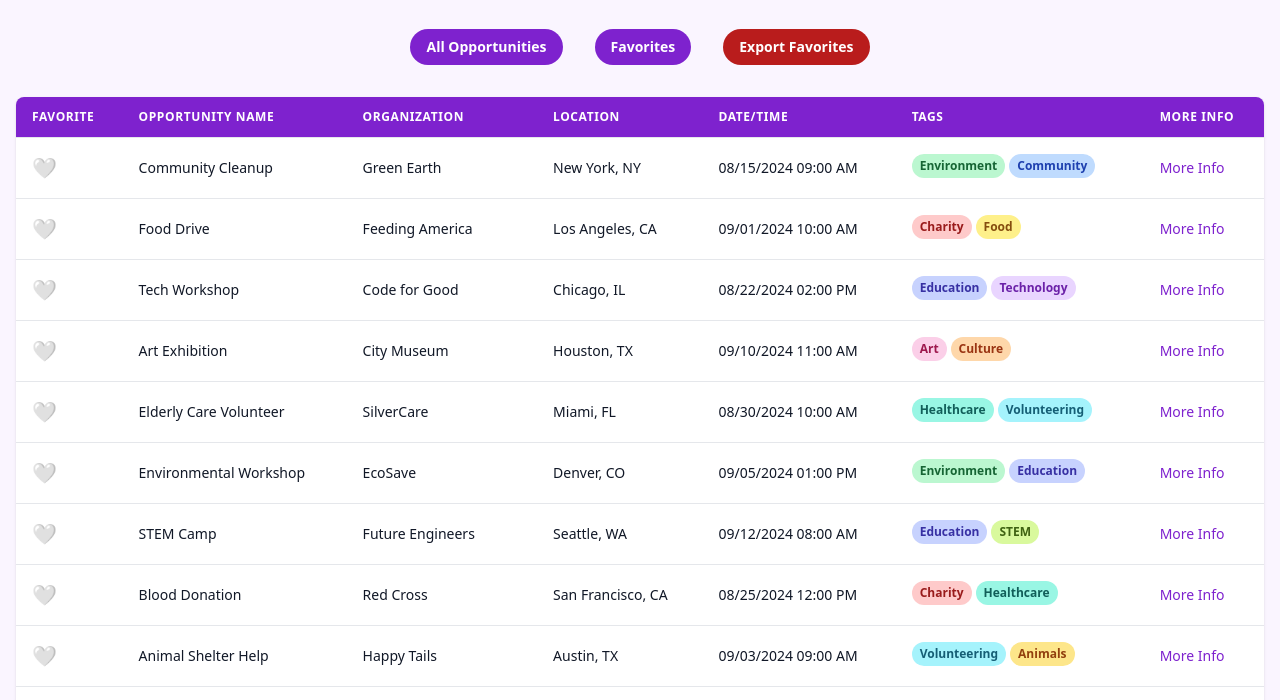
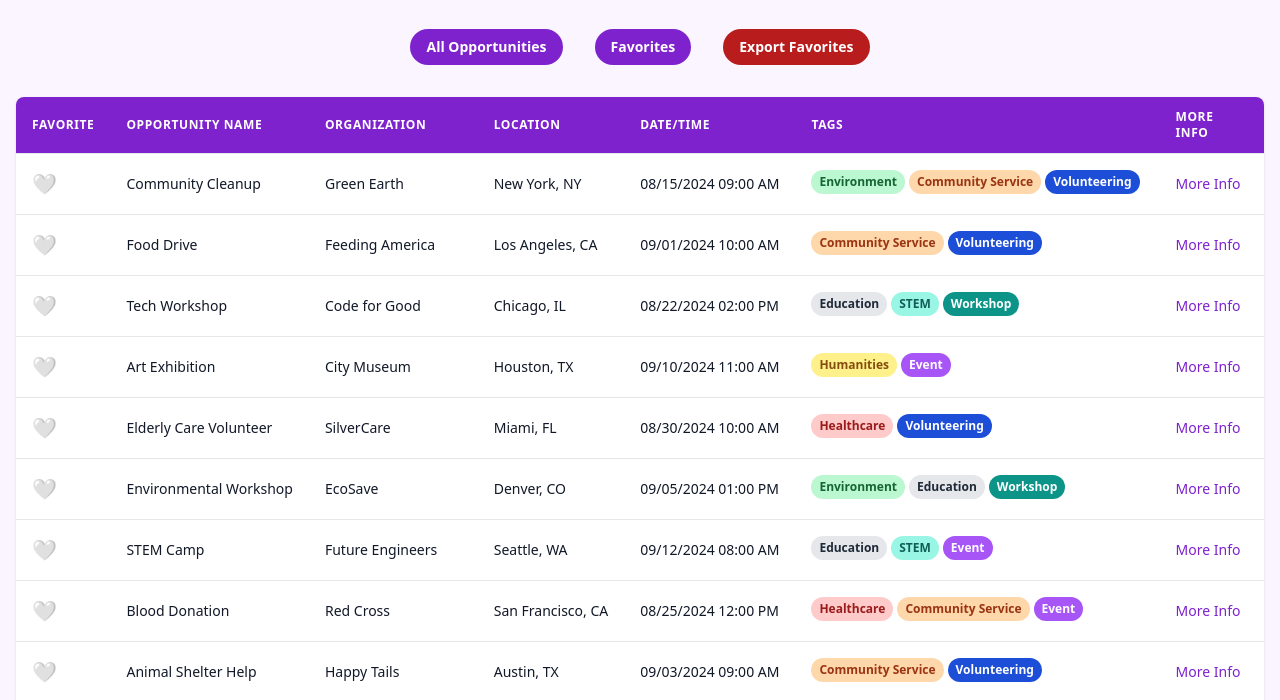
Before and after one commit to Joshveer/YoudemoniaTable, a website: page public/index.html in a window 1280 px wide. Shown: the part 99-799 px from the top of the page. Drawn offline with nearby package versions, Linux system fonts and the light colour scheme.

Commit message:
Tags updated

```diff
--- a/public/index.html
+++ b/public/index.html
@@ -29,26 +29,27 @@
             <div class="flex items-center space-x-4">
                 <div class="relative">
                     <button id="industryButton" class="bg-purple-700 text-white font-bold px-4 py-2 rounded-full text-sm">Select Industry</button>
-                    <div id="industryDropdown" class="absolute bg-white shadow-lg rounded mt-2 w-48 hidden">
-                        <label class="block px-4 py-2"><input type="checkbox" value="Technology" class="industryCheckbox mr-2">Technology</label>
-                        <label class="block px-4 py-2"><input type="checkbox" value="Healthcare" class="industryCheckbox mr-2">Healthcare</label>
-                        <label class="block px-4 py-2"><input type="checkbox" value="Education" class="industryCheckbox mr-2">Education</label>
-                        <label class="block px-4 py-2"><input type="checkbox" value="Environmental" class="industryCheckbox mr-2">Environmental</label>
-                        <label class="block px-4 py-2"><input type="checkbox" value="Non-profit" class="industryCheckbox mr-2">Non-profit</label>
-                        <label class="block px-4 py-2"><input type="checkbox" value="Arts" class="industryCheckbox mr-2">Arts</label>
-                        <label class="block px-4 py-2"><input type="checkbox" value="Social Services" class="industryCheckbox mr-2">Social Services</label>
+                    <div id="industryDropdown" class="absolute bg-white shadow-lg rounded mt-2 w-40 hidden">
+                        <label class="block px-3 py-2 text-xs font-bold"><input type="checkbox" value="Healthcare" class="industryCheckbox mr-2">Healthcare</label>
+                        <label class="block px-3 py-2 text-xs font-bold"><input type="checkbox" value="Activism" class="industryCheckbox mr-2">Activism</label>
+                        <label class="block px-3 py-2 text-xs font-bold"><input type="checkbox" value="Business" class="industryCheckbox mr-2">Business</label>
+                        <label class="block px-3 py-2 text-xs font-bold"><input type="checkbox" value="Humanities" class="industryCheckbox mr-2">Humanities</label>
+                        <label class="block px-3 py-2 text-xs font-bold"><input type="checkbox" value="Education" class="industryCheckbox mr-2">Education</label>
+                        <label class="block px-3 py-2 text-xs font-bold"><input type="checkbox" value="Environment" class="industryCheckbox mr-2">Environment</label>
+                        <label class="block px-3 py-2 text-xs font-bold"><input type="checkbox" value="Community Service" class="industryCheckbox mr-2">Community Service</label>
+                        <label class="block px-3 py-2 text-xs font-bold"><input type="checkbox" value="STEM" class="industryCheckbox mr-2">STEM</label>
                     </div>
                 </div>
 
                 <div class="relative">
                     <button id="ageGroupButton" class="bg-purple-700 text-white font-bold px-4 py-2 rounded-full text-sm">Select Age Group</button>
-                    <div id="ageGroupDropdown" class="absolute bg-white shadow-lg rounded mt-2 w-48 hidden">
-                        <label class="block px-4 py-2"><input type="checkbox" value="Elementary" class="ageGroupCheckbox mr-2">Elementary School</label>
-                        <label class="block px-4 py-2"><input type="checkbox" value="Middle School" class="ageGroupCheckbox mr-2">Middle School</label>
-                        <label class="block px-4 py-2"><input type="checkbox" value="High School" class="ageGroupCheckbox mr-2">High School</label>
-                        <label class="block px-4 py-2"><input type="checkbox" value="College" class="ageGroupCheckbox mr-2">College</label>
-                        <label class="block px-4 py-2"><input type="checkbox" value="18+" class="ageGroupCheckbox mr-2">18+ Only</label>
-                        <label class="block px-4 py-2"><input type="checkbox" value="All Ages" class="ageGroupCheckbox mr-2">All Ages</label>
+                    <div id="ageGroupDropdown" class="absolute bg-white shadow-lg rounded mt-2 w-40 hidden">
+                        <label class="block px-3 py-2 text-xs font-bold"><input type="checkbox" value="Elementary" class="ageGroupCheckbox mr-2">Elementary School</label>
+                        <label class="block px-3 py-2 text-xs font-bold"><input type="checkbox" value="Middle School" class="ageGroupCheckbox mr-2">Middle School</label>
+                        <label class="block px-3 py-2 text-xs font-bold"><input type="checkbox" value="High School" class="ageGroupCheckbox mr-2">High School</label>
+                        <label class="block px-3 py-2 text-xs font-bold"><input type="checkbox" value="College" class="ageGroupCheckbox mr-2">College</label>
+                        <label class="block px-3 py-2 text-xs font-bold"><input type="checkbox" value="18+" class="ageGroupCheckbox mr-2">18+ Only</label>
+                        <label class="block px-3 py-2 text-xs font-bold"><input type="checkbox" value="All Ages" class="ageGroupCheckbox mr-2">All Ages</label>
                     </div>
                 </div>
             </div>
@@ -101,20 +102,20 @@
 
     <script>
         const opportunities = [
-            { name: "Community Cleanup", organization: "Green Earth", location: "New York, NY", datetime: "08/15/2024 09:00 AM", tags: ["Environment", "Community"], ageGroup: "All Ages", industry: "Environmental Services", bio: "Join us for a community-wide cleanup effort to beautify our local parks and streets. This is a great opportunity to make a visible impact on our environment and connect with like-minded individuals who care about our community." },
-            { name: "Food Drive", organization: "Feeding America", location: "Los Angeles, CA", datetime: "09/01/2024 10:00 AM", tags: ["Charity", "Food"], ageGroup: "18+", industry: "Non-profit", bio: "Help us collect and distribute food to those in need. Your efforts will directly impact families struggling with food insecurity in our community." },
-            { name: "Tech Workshop", organization: "Code for Good", location: "Chicago, IL", datetime: "08/22/2024 02:00 PM", tags: ["Education", "Technology"], ageGroup: "High School", industry: "Technology", bio: "Learn coding basics and apply your skills to create solutions for local non-profits. No prior coding experience necessary!" },
-            { name: "Art Exhibition", organization: "City Museum", location: "Houston, TX", datetime: "09/10/2024 11:00 AM", tags: ["Art", "Culture"], ageGroup: "All Ages", industry: "Arts", bio: "Experience a diverse range of artworks from local and international artists. Guided tours available throughout the day." },
+            { name: "Community Cleanup", organization: "Green Earth", location: "New York, NY", datetime: "08/15/2024 09:00 AM", tags: ["Environment", "Community Service", "Volunteering"], ageGroup: "All Ages", industry: "Environment", bio: "Join us for a community-wide cleanup effort to beautify our local parks and streets. This is a great opportunity to make a visible impact on our environment and connect with like-minded individuals who care about our community." },
+            { name: "Food Drive", organization: "Feeding America", location: "Los Angeles, CA", datetime: "09/01/2024 10:00 AM", tags: ["Community Service", "Volunteering"], ageGroup: "18+", industry: "Community Service", bio: "Help us collect and distribute food to those in need. Your efforts will directly impact families struggling with food insecurity in our community." },
+            { name: "Tech Workshop", organization: "Code for Good", location: "Chicago, IL", datetime: "08/22/2024 02:00 PM", tags: ["Education", "STEM", "Workshop"], ageGroup: "High School", industry: "STEM", bio: "Learn coding basics and apply your skills to create solutions for local non-profits. No prior coding experience necessary!" },
+            { name: "Art Exhibition", organization: "City Museum", location: "Houston, TX", datetime: "09/10/2024 11:00 AM", tags: ["Humanities", "Event"], ageGroup: "All Ages", industry: "Humanities", bio: "Experience a diverse range of artworks from local and international artists. Guided tours available throughout the day." },
             { name: "Elderly Care Volunteer", organization: "SilverCare", location: "Miami, FL", datetime: "08/30/2024 10:00 AM", tags: ["Healthcare", "Volunteering"], ageGroup: "18+", industry: "Healthcare", bio: "Spend time with elderly residents, assisting with activities and providing companionship. Training provided for all volunteers." },
-            { name: "Environmental Workshop", organization: "EcoSave", location: "Denver, CO", datetime: "09/05/2024 01:00 PM", tags: ["Environment", "Education"], ageGroup: "College", industry: "Environmental", bio: "Learn about sustainable practices and how to reduce your carbon footprint. Hands-on activities and guest speakers included." },
-            { name: "STEM Camp", organization: "Future Engineers", location: "Seattle, WA", datetime: "09/12/2024 08:00 AM", tags: ["Education", "STEM"], ageGroup: "Middle School", industry: "Education", bio: "A week-long camp introducing middle schoolers to various STEM fields through fun, interactive projects and experiments." },
-            { name: "Blood Donation", organization: "Red Cross", location: "San Francisco, CA", datetime: "08/25/2024 12:00 PM", tags: ["Charity", "Healthcare"], ageGroup: "18+", industry: "Healthcare", bio: "Your blood donation can save up to three lives. Join us for this critical community service event." },
-            { name: "Animal Shelter Help", organization: "Happy Tails", location: "Austin, TX", datetime: "09/03/2024 09:00 AM", tags: ["Volunteering", "Animals"], ageGroup: "All Ages", industry: "Non-profit", bio: "Help care for rescued animals and assist with shelter operations. Training provided for all volunteers." },
-            { name: "Park Beautification", organization: "City of Phoenix", location: "Phoenix, AZ", datetime: "08/20/2024 07:00 AM", tags: ["Environment", "Community"], ageGroup: "All Ages", industry: "Environmental Services", bio: "Help plant trees, flowers, and maintain our city parks. A great way to give back to the community and enjoy the outdoors." },
-            { name: "Coding Bootcamp", organization: "TechStars", location: "Boston, MA", datetime: "08/28/2024 10:00 AM", tags: ["Education", "Technology"], ageGroup: "College", industry: "Technology", bio: "Intensive coding workshop covering web development fundamentals. Great for beginners and those looking to enhance their skills." },
-            { name: "Community Theater", organization: "Playhouse", location: "Portland, OR", datetime: "09/08/2024 06:00 PM", tags: ["Art", "Culture"], ageGroup: "All Ages", industry: "Arts", bio: "Join our community theater production. Roles available for actors, set designers, and backstage crew." },
-            { name: "Health Fair", organization: "Wellness Foundation", location: "Las Vegas, NV", datetime: "09/15/2024 10:00 AM", tags: ["Healthcare", "Community"], ageGroup: "18+", industry: "Healthcare", bio: "Free health screenings, wellness workshops, and fitness demonstrations for the community." },
-            { name: "Environmental Rally", organization: "Planet Earth", location: "San Diego, CA", datetime: "09/22/2024 03:00 PM", tags: ["Environment", "Activism"], ageGroup: "All Ages", industry: "Environmental Services", bio: "Rally to raise awareness about climate change and promote sustainable living practices." },
+            { name: "Environmental Workshop", organization: "EcoSave", location: "Denver, CO", datetime: "09/05/2024 01:00 PM", tags: ["Environment", "Education", "Workshop"], ageGroup: "College", industry: "Environment", bio: "Learn about sustainable practices and how to reduce your carbon footprint. Hands-on activities and guest speakers included." },
+            { name: "STEM Camp", organization: "Future Engineers", location: "Seattle, WA", datetime: "09/12/2024 08:00 AM", tags: ["Education", "STEM", "Event"], ageGroup: "Middle School", industry: "STEM", bio: "A week-long camp introducing middle schoolers to various STEM fields through fun, interactive projects and experiments." },
+            { name: "Blood Donation", organization: "Red Cross", location: "San Francisco, CA", datetime: "08/25/2024 12:00 PM", tags: ["Healthcare", "Community Service", "Event"], ageGroup: "18+", industry: "Healthcare", bio: "Your blood donation can save up to three lives. Join us for this critical community service event." },
+            { name: "Animal Shelter Help", organization: "Happy Tails", location: "Austin, TX", datetime: "09/03/2024 09:00 AM", tags: ["Community Service", "Volunteering"], ageGroup: "All Ages", industry: "Community Service", bio: "Help care for rescued animals and assist with shelter operations. Training provided for all volunteers." },
+            { name: "Park Beautification", organization: "City of Phoenix", location: "Phoenix, AZ", datetime: "08/20/2024 07:00 AM", tags: ["Environment", "Community Service", "Volunteering"], ageGroup: "All Ages", industry: "Environment", bio: "Help plant trees, flowers, and maintain our city parks. A great way to give back to the community and enjoy the outdoors." },
+            { name: "Coding Bootcamp", organization: "TechStars", location: "Boston, MA", datetime: "08/28/2024 10:00 AM", tags: ["Education", "STEM", "Workshop"], ageGroup: "College", industry: "STEM", bio: "Intensive coding workshop covering web development fundamentals. Great for beginners and those looking to enhance their skills." },
+            { name: "Community Theater", organization: "Playhouse", location: "Portland, OR", datetime: "09/08/2024 06:00 PM", tags: ["Humanities", "Event"], ageGroup: "All Ages", industry: "Humanities", bio: "Join our community theater production. Roles available for actors, set designers, and backstage crew." },
+            { name: "Health Fair", organization: "Wellness Foundation", location: "Las Vegas, NV", datetime: "09/15/2024 10:00 AM", tags: ["Healthcare", "Community Service", "Event"], ageGroup: "18+", industry: "Healthcare", bio: "Free health screenings, wellness workshops, and fitness demonstrations for the community." },
+            { name: "Environmental Rally", organization: "Planet Earth", location: "San Diego, CA", datetime: "09/22/2024 03:00 PM", tags: ["Environment", "Activism", "Event"], ageGroup: "All Ages", industry: "Environment", bio: "Rally to raise awareness about climate change and promote sustainable living practices." },
             { name: "Tutoring Program", organization: "Smart Kids", location: "Orlando, FL", datetime: "08/31/2024 04:00 PM", tags: ["Education", "Volunteering"], ageGroup: "High School", industry: "Education", bio: "Volunteer to tutor elementary and middle school students in various subjects. Make a difference in a child's academic journey." }
         ];
 
@@ -124,24 +125,22 @@
 
         function getTagColor(tag) {
             const colors = {
+                'Healthcare': 'bg-red-200 text-red-800',
+                'Activism': 'bg-purple-200 text-purple-800',
+                'Business': 'bg-blue-200 text-blue-800',
+                'Humanities': 'bg-yellow-200 text-yellow-800',
+                'Education': 'bg-gray-200 text-gray-800',
                 'Environment': 'bg-green-200 text-green-800',
-                'Community': 'bg-blue-200 text-blue-800',
-                'Charity': 'bg-red-200 text-red-800',
-                'Food': 'bg-yellow-200 text-yellow-800',
-                'Education': 'bg-indigo-200 text-indigo-800',
-                'Technology': 'bg-purple-200 text-purple-800',
-                'Art': 'bg-pink-200 text-pink-800',
-                'Culture': 'bg-orange-200 text-orange-800',
-                'Healthcare': 'bg-teal-200 text-teal-800',
-                'Volunteering': 'bg-cyan-200 text-cyan-800',
-                'STEM': 'bg-lime-200 text-lime-800',
-                'Animals': 'bg-amber-200 text-amber-800',
-                'Activism': 'bg-rose-200 text-rose-800',
-                'Fitness': 'bg-sky-200 text-sky-800',
-                'Leadership': 'bg-emerald-200 text-emerald-800'
+                'Community Service': 'bg-orange-200 text-orange-800',
+                'STEM': 'bg-teal-200 text-teal-800',
+                'Internship': 'bg-red-700 text-white',
+                'Event': 'bg-purple-500 text-white',
+                'Workshop': 'bg-teal-600 text-white',
+                'Volunteering': 'bg-blue-700 text-white'
             };
             return colors[tag] || 'bg-gray-200 text-gray-800'; // default color
         }
+
 
         function renderOpportunities(page) {
         const startIndex = (page - 1) * itemsPerPage;
@@ -240,6 +239,7 @@
         renderOpportunities(currentPage);
     });
 
+
     document.getElementById('favorites').addEventListener('click', () => {
         filteredOpportunities = opportunities.filter(opp => opp.favorite);
         currentPage = 1;
@@ -267,7 +267,7 @@
         document.body.removeChild(link);
     });
 
-        function showDetails(name) {
+    function showDetails(name) {
             const opp = opportunities.find(o => o.name === name);
             document.getElementById('modalContent').innerHTML = `
                 <h2 class="text-3xl font-bold mb-4 text-purple-700">${opp.name}</h2>
@@ -298,6 +298,21 @@
             document.getElementById('detailsModal').classList.add('hidden');
         });
 
+        document.getElementById('prevPage').addEventListener('click', () => {
+            if (currentPage > 1) {
+                currentPage--;
+                renderOpportunities(currentPage);
+            }
+        });
+
+        document.getElementById('nextPage').addEventListener('click', () => {
+            if (currentPage < Math.ceil(filteredOpportunities.length / itemsPerPage)) {
+                currentPage++;
+                renderOpportunities(currentPage);
+            }
+        });
+
+
         renderOpportunities(currentPage);
     </script>
 
```
